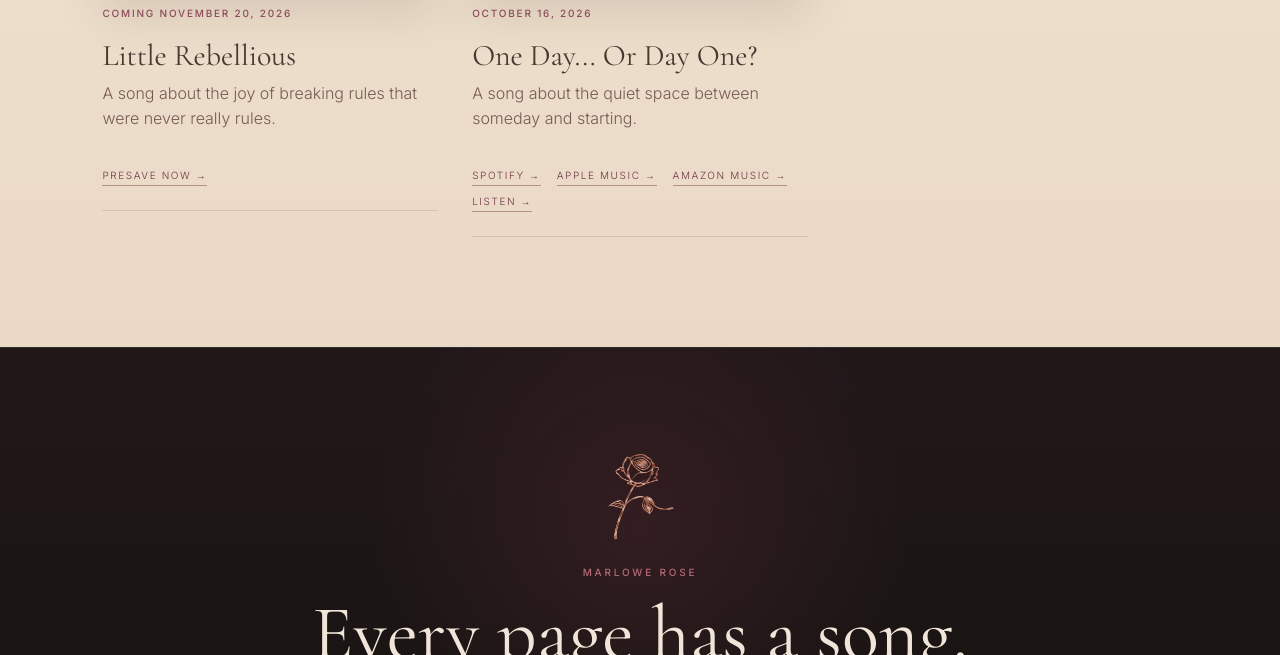
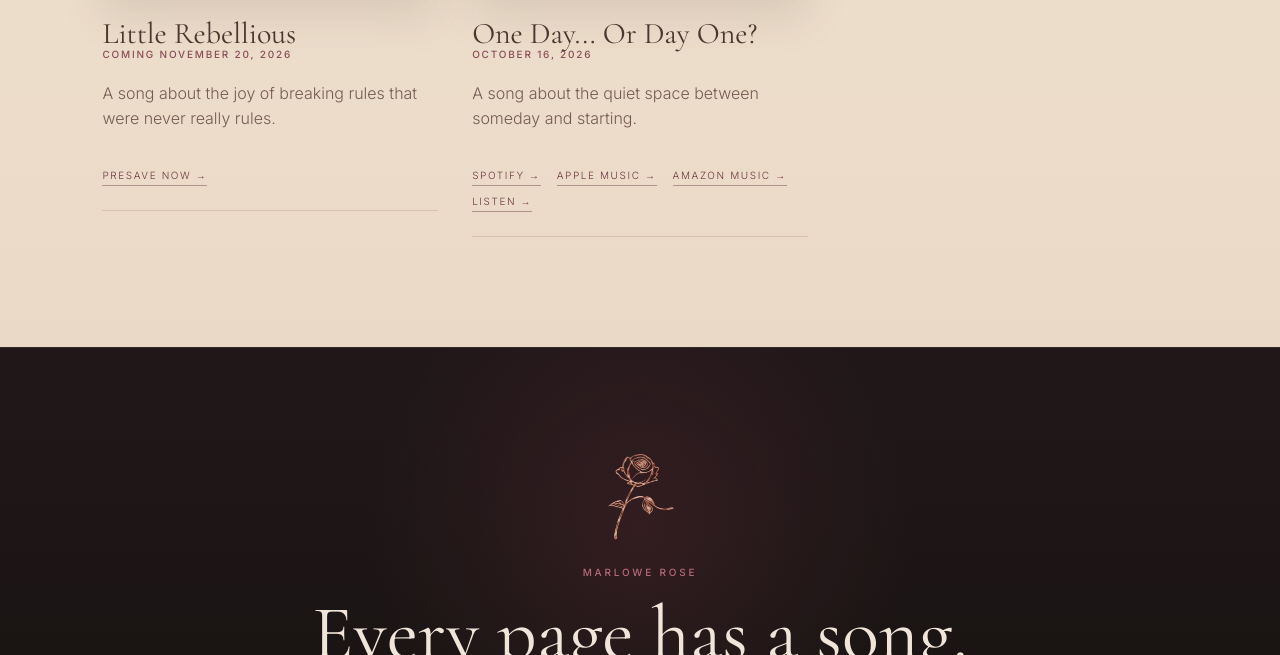
Before and after one commit to ransomblack/marlowe-rose-music, a Jekyll site: the page built from music.html, in a window 1280 px wide and 900 px high, scrolled down 632 px, cut to the strip 245-900 px from the top of the window. Built offline with Jekyll 4.4.1, drawn with Linux system fonts in a browser that asks for light colours.

Commit message:
Place catalog release dates directly below song titles

```diff
--- a/music.html
+++ b/music.html
@@ -37,8 +37,8 @@
     {% for release in music_sorted %}
     <article class="catalog-card reveal">
       {% if release.cover %}<img src="{{ release.cover | relative_url }}" alt="Marlowe Rose — {{ release.title }}">{% endif %}
+      <h3>{{ release.title }}</h3>
       <p class="release-date">{% if release.date > site.time %}COMING {{ release.date | date: "%B %-d, %Y" | upcase }}{% else %}{{ release.date | date: "%B %-d, %Y" | upcase }}{% endif %}</p>
-      <h3>{{ release.title }}</h3>
       {% if release.description %}<p>{{ release.description }}</p>{% endif %}
       <div class="release-links">
         {% if release.spotify_url %}<a href="{{ release.spotify_url }}" target="_blank" rel="noopener noreferrer">spotify →</a>{% endif %}
```
